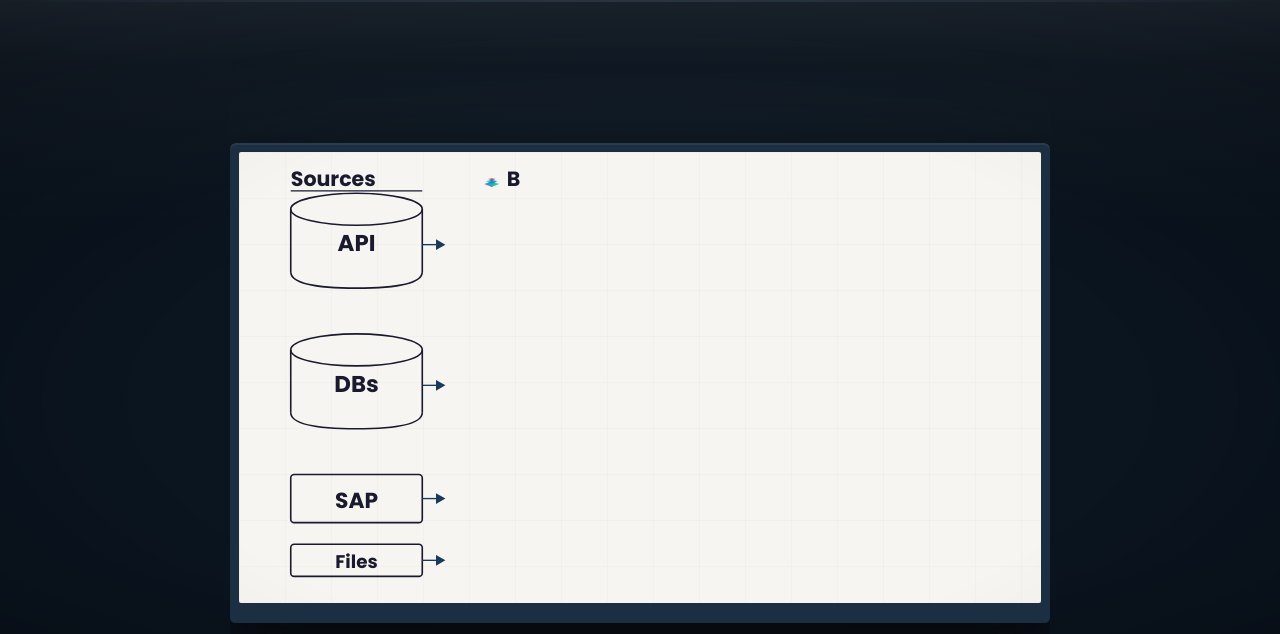
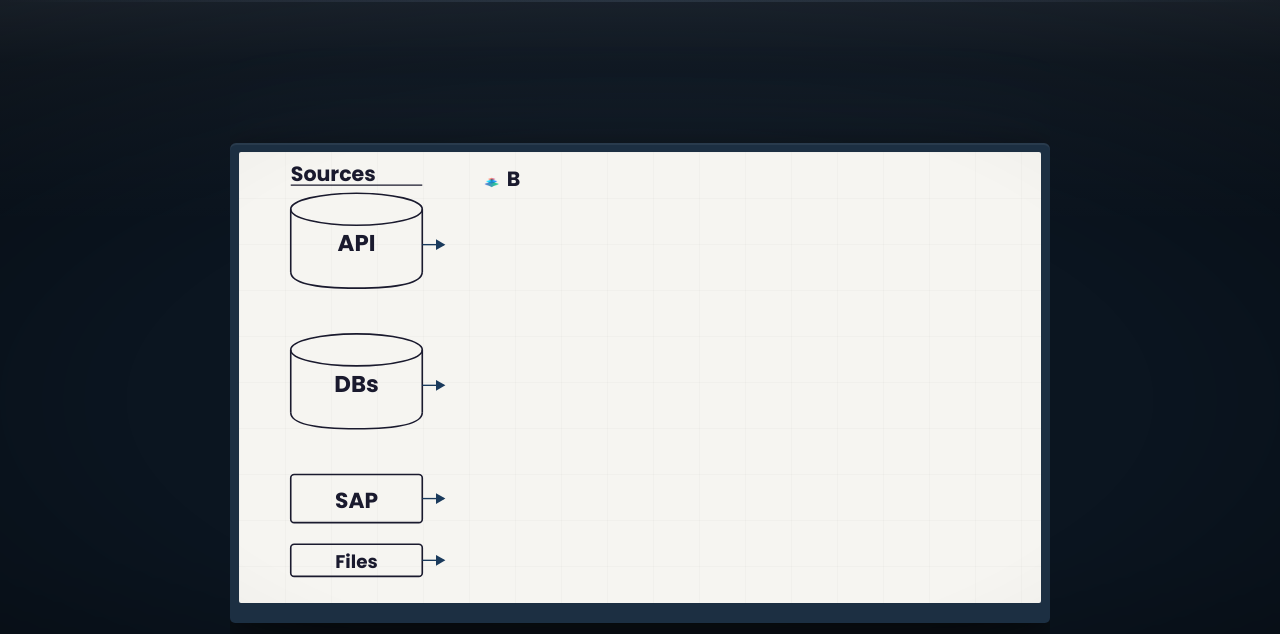
Before and after one commit to mikepriceboomi/domain-expert-demos, a plain HTML site: page data-mgmt-whiteboard/06-use-case.html in a window 1280 px wide. Shown: the top 634 px of the page. Drawn offline with Linux system fonts and the light colour scheme.

Commit message:
Add files via upload

```diff
--- a/data-mgmt-whiteboard/06-use-case.html
+++ b/data-mgmt-whiteboard/06-use-case.html
@@ -75,9 +75,9 @@
       </defs>
 
       <!-- ══ SOURCES ══ -->
-      <text id="uc-banner" x="90" y="32" font-family="'Poppins', sans-serif" font-size="22" font-weight="700" fill="#1B6FD8" style="opacity:0">Retailer Use Case</text>
-      <text id="src-title" x="90" y="60" font-family="'Poppins', sans-serif" font-size="36" font-weight="700" fill="#1a1a2e" style="opacity:0">Sources</text>
-      <line id="src-line" x1="90" y1="68" x2="320" y2="68" stroke="#1a1a2e" stroke-width="2.0" style="opacity:0"/>
+      <text id="uc-banner" x="90" y="22" font-family="'Poppins', sans-serif" font-size="22" font-weight="700" fill="#1B6FD8" style="opacity:0">Retailer Use Case</text>
+      <text id="src-title" x="90" y="50" font-family="'Poppins', sans-serif" font-size="36" font-weight="700" fill="#1a1a2e" style="opacity:0">Sources</text>
+      <line id="src-line" x1="90" y1="58" x2="320" y2="58" stroke="#1a1a2e" stroke-width="2.0" style="opacity:0"/>
 
       <g id="src-api" style="opacity:0">
         <ellipse cx="205" cy="100" rx="115" ry="28" fill="#f6f5f1" stroke="#1a1a2e" stroke-width="2.8"/>
```
